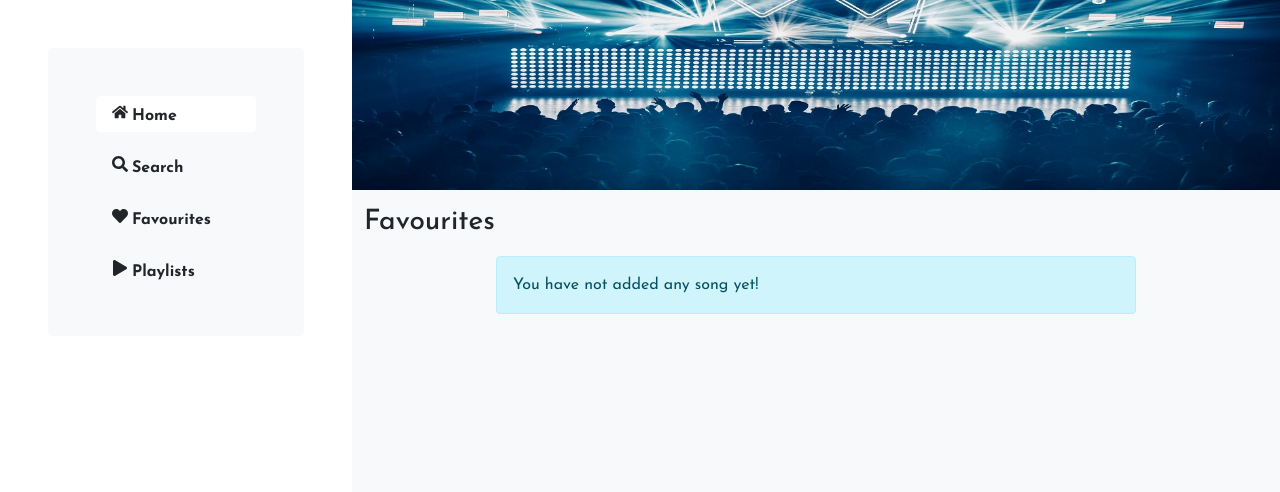
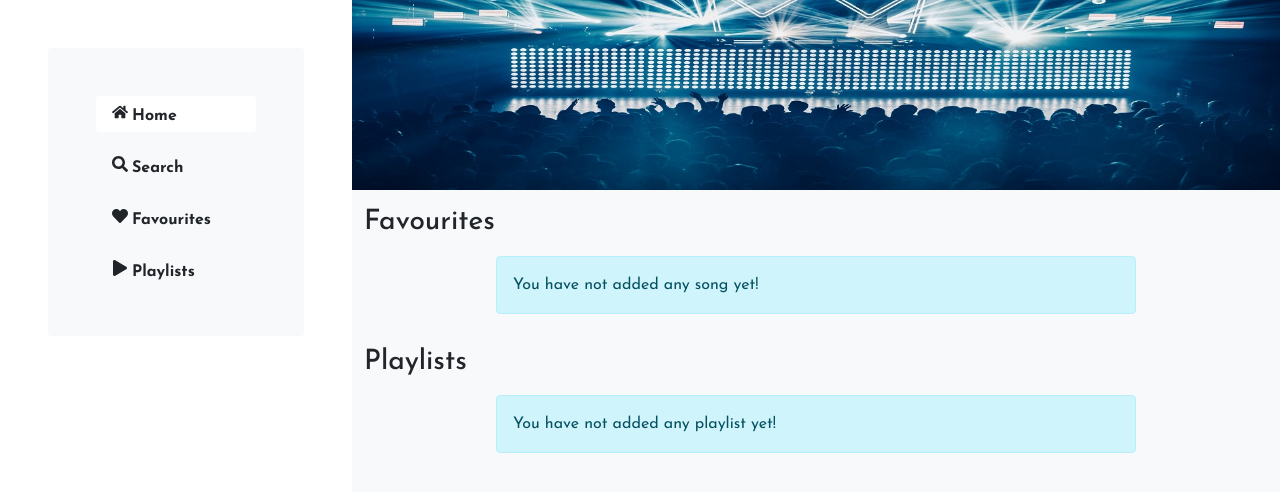
Before and after one commit to khalidccnu/audionic, a React (Vite) app: page / in a window 1280 px wide. Shown: the top 492 px of the page. Built offline with nearby package versions, Linux system fonts and the light colour scheme.

Commit message:
home playlists added

```diff
--- a/src/components/HomeBanner.tsx
+++ b/src/components/HomeBanner.tsx
@@ -2,7 +2,7 @@ import bnDancingPeople from "../assets/dancing-people.jpg";
 
 const HomeBanner = () => {
   return (
-    <div className="home-banner">
+    <div className="home-banner mt-3 mt-md-0">
       <img src={bnDancingPeople} alt="" className="w-100" />
     </div>
   );
--- /dev/null
+++ b/src/components/HomePlaylists.tsx
@@ -0,0 +1,43 @@
+import { useEffect, useState } from "react";
+import { getPlaylist } from "../utils";
+import Playlist from "./Playlist.tsx";
+
+const HomePlaylists = () => {
+  const [loading, setLoading] = useState(true);
+  const [playlists, setPlaylists] = useState<null | object[]>(null);
+
+  useEffect(() => {
+    const playlist = getPlaylist();
+    setPlaylists(playlist);
+    setLoading(false);
+  }, []);
+
+  return (
+    <section className="py-3">
+      <div className="container">
+        <h3 className="mb-3">Playlists</h3>
+        <div>
+          {!loading ? (
+            playlists?.length ? (
+              <div className="playlists">
+                {playlists?.map((pl) => (
+                  <Playlist playlist={pl} />
+                ))}
+              </div>
+            ) : (
+              <div className="playlists-alert alert alert-info" role="alert">
+                You have not added any playlist yet!
+              </div>
+            )
+          ) : (
+            <div className="text-center">
+              <div className="spinner-border" role="status"></div>
+            </div>
+          )}
+        </div>
+      </div>
+    </section>
+  );
+};
+
+export default HomePlaylists;
--- a/src/components/Playlist.tsx
+++ b/src/components/Playlist.tsx
@@ -1,9 +1,12 @@
-import { Link } from "react-router-dom";
+import { Link, useLocation } from "react-router-dom";
 import { FaTrash } from "react-icons/fa";
 
 const Playlist = ({ playlist, handleRemovePlaylist }: any) => {
+  const location = useLocation();
+
   return (
     <div className="playlist position-relative d-flex align-items-center justify-content-center border rounded text-center">
+      {location.pathname.includes("/playlists") ? (
         <span
           style={{ fontSize: "0.8rem", cursor: "pointer" }}
           className="delete-button d-none position-absolute top-0 start-100 translate-middle px-2 py-1 me-2 rounded-pill text-danger"
@@ -11,8 +14,9 @@ const Playlist = ({ playlist, handleRemovePlaylist }: any) => {
         >
           <FaTrash />
         </span>
+      ) : null}
       <Link
-        to={playlist.id}
+        to={"/playlists/" + playlist.id}
         className="d-inline-block w-100 py-2 fw-bold text-dark text-decoration-none"
       >
         {playlist.name}
--- a/src/pages/Home.tsx
+++ b/src/pages/Home.tsx
@@ -1,11 +1,13 @@
 import HomeBanner from "../components/HomeBanner.tsx";
 import HomeFavourites from "../components/HomeFavourites.tsx";
+import HomePlaylists from "../components/HomePlaylists.tsx";
 
 const Home = () => {
   return (
     <>
       <HomeBanner />
       <HomeFavourites />
+      <HomePlaylists />
     </>
   );
 };
```
Lines whose indentation alone changed are shown as unchanged.
